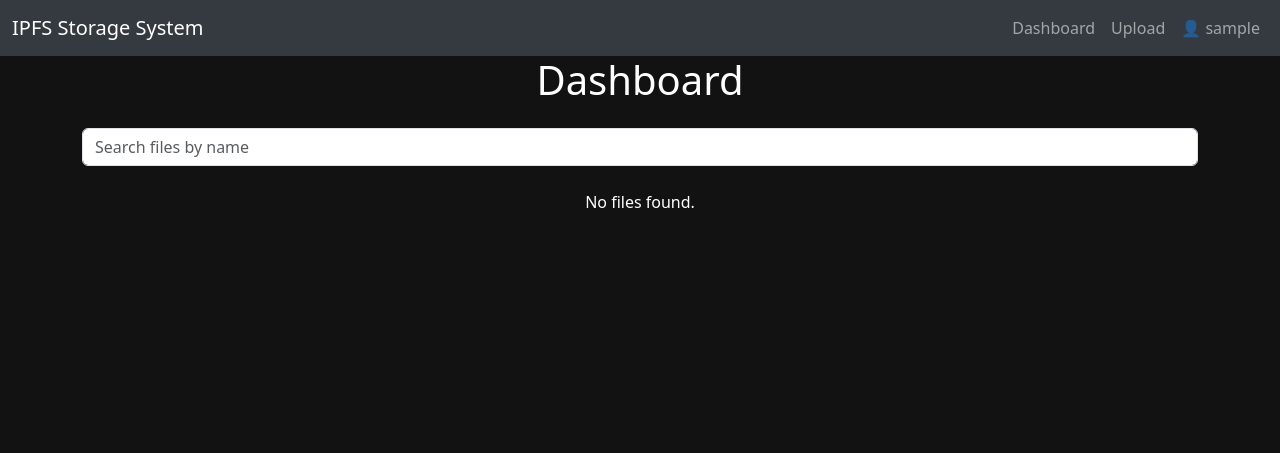
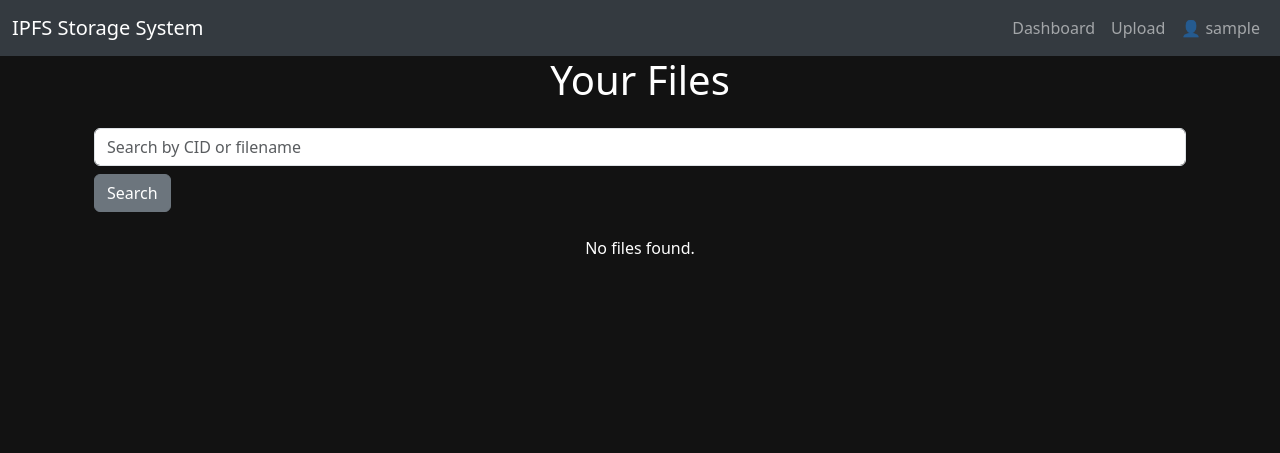
Before and after one commit to Arya-S-Patil/IPFS_Project, a Flask app: page /dashboard in a window 1280 px wide. Shown: the top 453 px of the page. Run offline with Flask 3, Linux system fonts and the light colour scheme; the visitor is signed in with stand-in values (Sample User, id 1).

Commit message:
added all the files

```diff
--- a/app.py
+++ b/app.py
@@ -1,59 +1,70 @@
-from flask import Flask, render_template, request, redirect, url_for, session
+from flask import Flask, request, render_template, redirect, url_for, session
+import ipfshttpclient
 
 app = Flask(__name__)
-app.secret_key = 'your_secret_key'
+app.secret_key = 'your_secret_key'  # Essential for session handling
+client = ipfshttpclient.connect()  # Connect to the local IPFS daemon
 
-# Sample data for demonstration
-users = {'testuser': 'password123'}
-user_files = {
-    'testuser': [
-        {'filename': 'file1.txt', 'cid': 'QmExampleHash1'},
-        {'filename': 'file2.jpg', 'cid': 'QmExampleHash2'}
-    ]
-}
+@app.route('/')
+def index():
+    if 'username' not in session:
+        return redirect(url_for('login'))
+    return redirect(url_for('dashboard'))
 
-@app.route('/', methods=['GET', 'POST'])
-def home():
+@app.route('/login', methods=['GET', 'POST'])
+def login():
     if request.method == 'POST':
         username = request.form['username']
         password = request.form['password']
-        if username in users and users[username] == password:
+        # Simplified authentication (adjust for production)
+        if username == 'testuser' and password == 'password123':
             session['username'] = username
             return redirect(url_for('dashboard'))
         else:
-            return "Invalid credentials, please try again."
-    return render_template('home.html')
+            return "Invalid credentials. Please try again."
+    return render_template('login.html')
 
 @app.route('/dashboard', methods=['GET', 'POST'])
 def dashboard():
     if 'username' not in session:
-        return redirect(url_for('home'))
-
-    username = session['username']
-    user_files_list = user_files.get(username, [])
+        return redirect(url_for('login'))
 
     if request.method == 'POST':
         search_query = request.form['search']
-        filtered_files = [f for f in user_files_list if search_query in f['filename']]
-        return render_template('dashboard.html', files=filtered_files, username=username)
+        return redirect(url_for('view_file', hash=search_query))
 
-    return render_template('dashboard.html', files=user_files_list, username=username)
+    return render_template('dashboard.html')
 
 @app.route('/upload', methods=['GET', 'POST'])
-def upload():
+def upload_file():
     if 'username' not in session:
-        return redirect(url_for('home'))
+        return redirect(url_for('login'))
 
     if request.method == 'POST':
-        # Logic to handle file upload goes here
-        return redirect(url_for('dashboard'))
+        file = request.files['file']
+        if file:
+            result = client.add(file)
+            return render_template('dashboard.html', file_hash=result['Hash'], success=True)
+    return render_template('upload.html')
 
-    return render_template('upload.html')
+@app.route('/view/<hash>')
+def view_file(hash):
+    if 'username' not in session:
+        return redirect(url_for('login'))
+
+    try:
+        file_content = client.cat(hash)
+        if isinstance(file_content, bytes):
+            return render_template('view.html', file_hash=hash, file_type='binary')
+        else:
+            return render_template('view.html', file_content=file_content.decode('utf-8', errors='replace'), file_hash=hash)
+    except Exception as e:
+        return f'Error retrieving file: {str(e)}'
 
 @app.route('/logout')
 def logout():
     session.pop('username', None)
-    return redirect(url_for('home'))
+    return redirect(url_for('login'))
 
 if __name__ == '__main__':
     app.run(debug=True)
--- a/templates/base.html
+++ b/templates/base.html
@@ -24,7 +24,7 @@
     <!-- Header -->
     <nav class="navbar navbar-expand-lg navbar-dark fixed-header fixed-top">
         <div class="container-fluid">
-            <a class="navbar-brand" href="#">IPFS Storage System</a>
+            <a class="navbar-brand" href="{{ url_for('dashboard') }}">IPFS Storage System</a>
             <button class="navbar-toggler" type="button" data-bs-toggle="collapse" data-bs-target="#navbarNav" aria-controls="navbarNav" aria-expanded="false" aria-label="Toggle navigation">
                 <span class="navbar-toggler-icon"></span>
             </button>
@@ -34,7 +34,7 @@
                         <a class="nav-link" href="{{ url_for('dashboard') }}">Dashboard</a>
                     </li>
                     <li class="nav-item">
-                        <a class="nav-link" href="{{ url_for('upload') }}">Upload</a>
+                        <a class="nav-link" href="{{ url_for('upload_file') }}">Upload</a>
                     </li>
                     <li class="nav-item">
                         <a class="nav-link" href="#">👤 {{ session.get('username', 'User') }}</a>
--- a/templates/dashboard.html
+++ b/templates/dashboard.html
@@ -1,24 +1,30 @@
 {% extends "base.html" %}
 
-{% block title %}Dashboard | IPFS Storage System{% endblock %}
+{% block title %}Dashboard{% endblock %}
 
 {% block content %}
-<h1 class="text-center mb-4">Dashboard</h1>
+<div class="container">
+    <h1 class="text-center mb-4">Your Files</h1>
     <form method="post" class="mb-4">
-    <input type="text" name="search" class="form-control" placeholder="Search files by name" aria-label="Search">
+        <input type="text" name="search" class="form-control" placeholder="Search by CID or filename">
+        <button type="submit" class="btn btn-secondary mt-2">Search</button>
     </form>
-<div class="d-flex justify-content-center flex-wrap gap-4">
+    <div class="row">
+        {% if files %}
             {% for file in files %}
-    <div class="card bg-dark text-light" style="width: 18rem;">
+                <div class="col-md-4 mb-4">
+                    <div class="card bg-dark text-light">
                         <div class="card-body">
                             <h5 class="card-title">{{ file.filename }}</h5>
                             <p class="card-text">CID: {{ file.cid }}</p>
-            <a href="#" class="btn btn-primary">Download</a>
+                            <a href="{{ url_for('view_file', hash=file.cid) }}" class="btn btn-primary">View</a>
+                        </div>
                     </div>
                 </div>
             {% endfor %}
-    {% if files|length == 0 %}
+        {% else %}
             <p class="text-center">No files found.</p>
         {% endif %}
     </div>
+</div>
 {% endblock %}
```
Also changed, not shown: templates/login.html (renamed from templates/home.html, +5 -5 lines), templates/upload.html (+12 -10 lines), templates/view.html (added, +15 -0 lines). Lines whose indentation alone changed are shown as unchanged.
